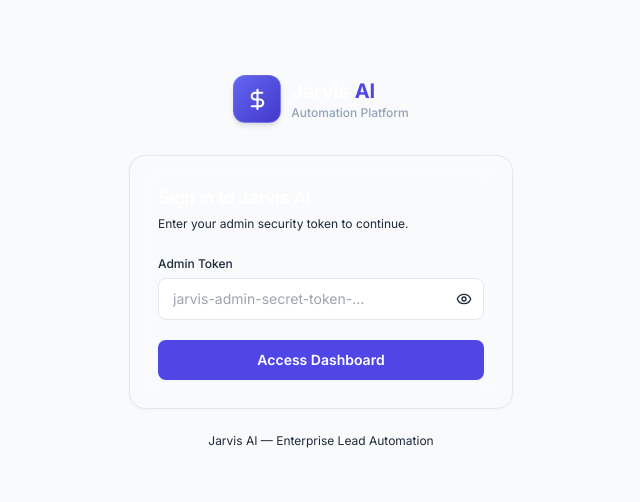
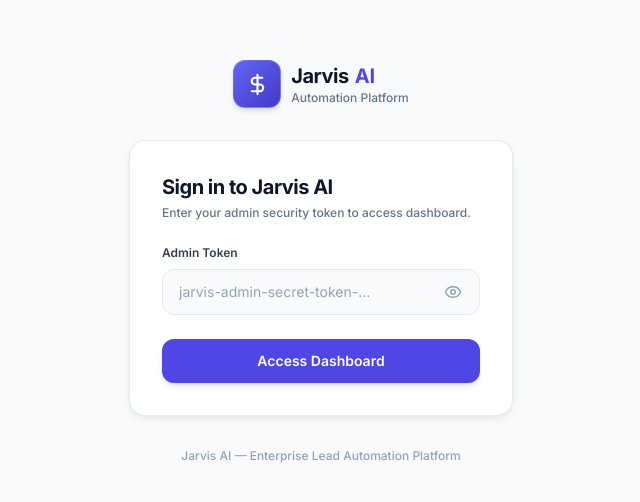
Before and after one commit to RavneetDTU/fb_leads_automation, a React (Vite) app: page /login in a window 1280 px wide. Shown: the part 138-640 px from the top of the page, without its empty margins (319-959 px from the left). Built offline with nearby package versions, Linux system fonts and the light colour scheme; no server answers.

Commit message:
fix(login): fix text contrast for Jarvis logo and update favicon to Electric Indigo

```diff
--- a/index.html
+++ b/index.html
@@ -5,7 +5,7 @@
     <meta name="viewport" content="width=device-width, initial-scale=1.0" />
     <meta name="description" content="Jarvis AI — Enterprise Meta-to-WhatsApp Lead Automation & AI Booking Platform" />
     <!-- Security: X-Frame-Options and CSP configured via hosting layer -->
-    <link rel="icon" type="image/svg+xml" href="/favicon.svg" />
+    <link rel="icon" type="image/svg+xml" href="/favicon.svg?v=2" />
     <title>Jarvis AI — Automation Platform</title>
   </head>
   <body>
--- a/src/pages/LoginPage.tsx
+++ b/src/pages/LoginPage.tsx
@@ -24,20 +24,21 @@
   }
 
   return (
-    <div className="min-h-screen bg-forest-dark flex items-center justify-center p-4 select-none">
+    <div className="min-h-screen bg-[#F8FAFC] flex items-center justify-center p-4 select-none">
       <div className="w-full max-w-sm">
         {/* Logo Header */}
         <div className="flex justify-center mb-8">
-          <Logo theme="dark" size="lg" />
+          <Logo theme="light" size="lg" />
         </div>
 
-        <div className="bg-forest/90 backdrop-blur-md border border-forest-hover rounded-2xl p-7 shadow-soft">
-          <h2 className="text-white font-semibold text-lg mb-1 tracking-tight">Sign in to Jarvis AI</h2>
-          <p className="text-neutral-divider/80 text-xs mb-6">Enter your admin security token to continue.</p>
+        {/* Card Container */}
+        <div className="bg-white border border-slate-200/90 rounded-2xl p-8 shadow-elevated">
+          <h2 className="text-slate-900 font-bold text-xl mb-1 tracking-tight">Sign in to Jarvis AI</h2>
+          <p className="text-slate-500 text-xs mb-6 font-medium">Enter your admin security token to access dashboard.</p>
 
           <form onSubmit={handleSubmit} noValidate>
-            <div className="mb-5">
-              <label htmlFor="admin-token" className="block text-xs font-medium text-sage mb-1.5">
+            <div className="mb-6">
+              <label htmlFor="admin-token" className="block text-xs font-semibold text-slate-700 mb-2">
                 Admin Token
               </label>
               <div className="relative">
@@ -48,30 +49,30 @@
                   onChange={(e) => setValue(e.target.value)}
                   placeholder="jarvis-admin-secret-token-…"
                   autoComplete="current-password"
-                  className="w-full rounded-lg border border-forest-hover bg-forest-dark/80 px-3.5 py-2.5 text-sm text-white
-                             placeholder:text-neutral-muted pr-10
-                             focus:outline-none focus:ring-2 focus:ring-sage/30 focus:border-sage transition-all duration-150"
+                  className="w-full rounded-xl border border-slate-200 bg-slate-50 px-4 py-3 text-sm text-slate-900
+                             placeholder:text-slate-400 pr-11
+                             focus:bg-white focus:outline-none focus:ring-2 focus:ring-indigo-500/20 focus:border-indigo-500 transition-all duration-150"
                 />
                 <button
                   type="button"
                   onClick={() => setShow((s) => !s)}
-                  className="absolute right-3 top-1/2 -translate-y-1/2 text-sage hover:text-white transition-colors"
+                  className="absolute right-3.5 top-1/2 -translate-y-1/2 text-slate-400 hover:text-slate-600 transition-colors p-1"
                   aria-label={show ? 'Hide token' : 'Show token'}
                 >
-                  {show ? <EyeOff size={16} /> : <Eye size={16} />}
+                  {show ? <EyeOff size={18} /> : <Eye size={18} />}
                 </button>
               </div>
-              {error && <p className="mt-1.5 text-xs text-rose-400 font-medium">{error}</p>}
+              {error && <p className="mt-2 text-xs text-rose-600 font-medium">{error}</p>}
             </div>
 
-            <button type="submit" className="btn-primary w-full justify-center py-2.5 shadow-soft">
+            <button type="submit" className="btn-primary w-full justify-center py-3 text-sm font-semibold rounded-xl bg-indigo-600 hover:bg-indigo-700 shadow-md">
               Access Dashboard
             </button>
           </form>
         </div>
 
-        <p className="text-center text-sage/70 text-xs mt-6">
-          Jarvis AI — Enterprise Lead Automation
+        <p className="text-center text-slate-400 text-xs mt-8 font-medium">
+          Jarvis AI — Enterprise Lead Automation Platform
         </p>
       </div>
     </div>
```
Also changed, not shown: public/favicon.svg.
